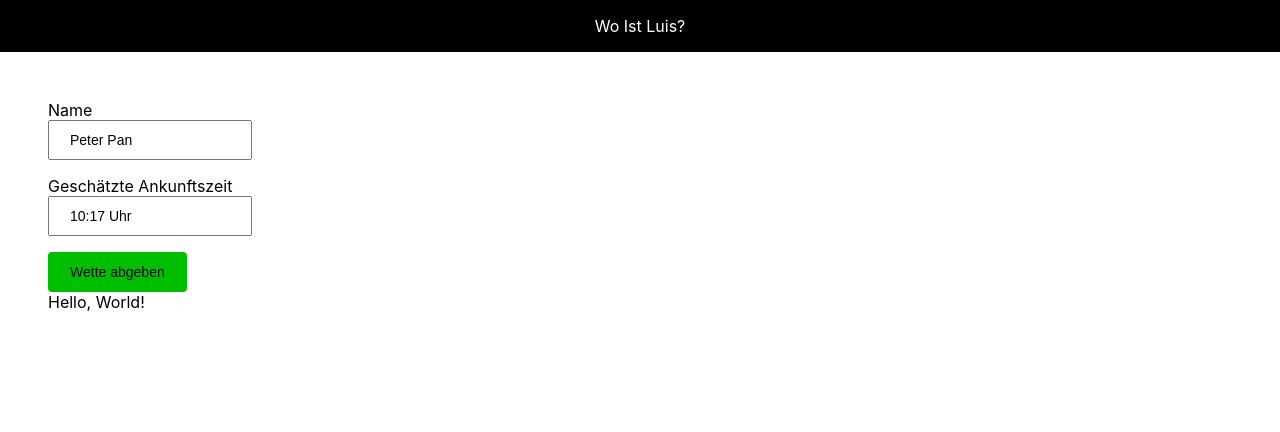
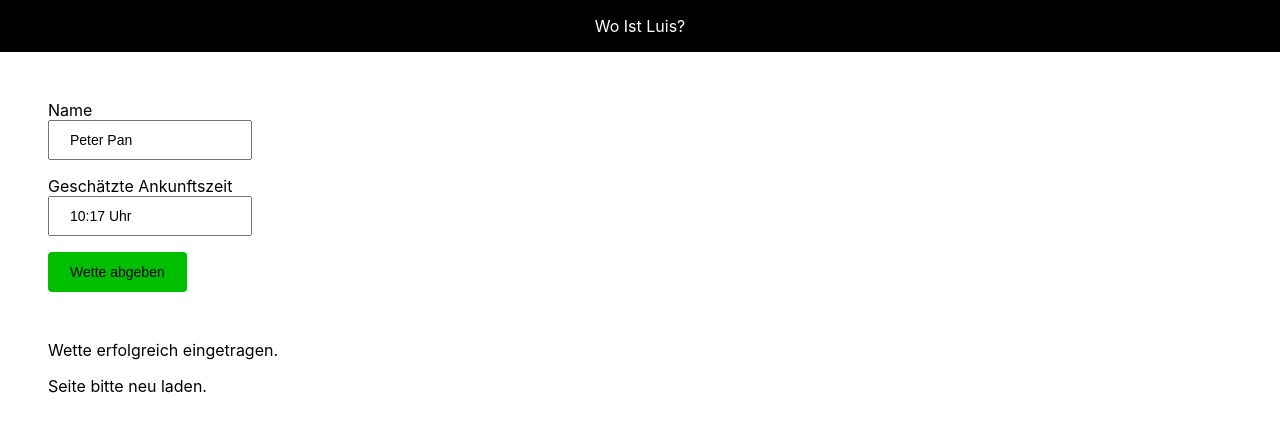
Before and after one commit to marcoloew333/woistluis, a React (Create React App) app in the folder Client/: page / in a window 1280 px wide. Both pictures are taken after a click on the button "Wette abgeben". Shown: the top 432 px of the page. Built offline with nearby package versions, Linux system fonts and the light colour scheme; no server answers.

Commit message:
Changed a lot 66

```diff
--- a/Client/src/Form.css
+++ b/Client/src/Form.css
@@ -31,3 +31,7 @@ button:hover {
     padding: 10px 20px;
     font-size: 14px;
 }
+
+.modal {
+    margin-top: 2rem;
+}
--- a/Client/src/Form.js
+++ b/Client/src/Form.js
@@ -55,7 +55,8 @@ class Form extends Component {
 
 const Child = () => (
     <div className='modal'>
-        Hello, World!
+        <p>Wette erfolgreich eingetragen.</p>
+        <p>Seite bitte neu laden.</p>
     </div>
 );
 
```
Also changed, not shown: 12 other files (tests, documents, lock files or other folders).
